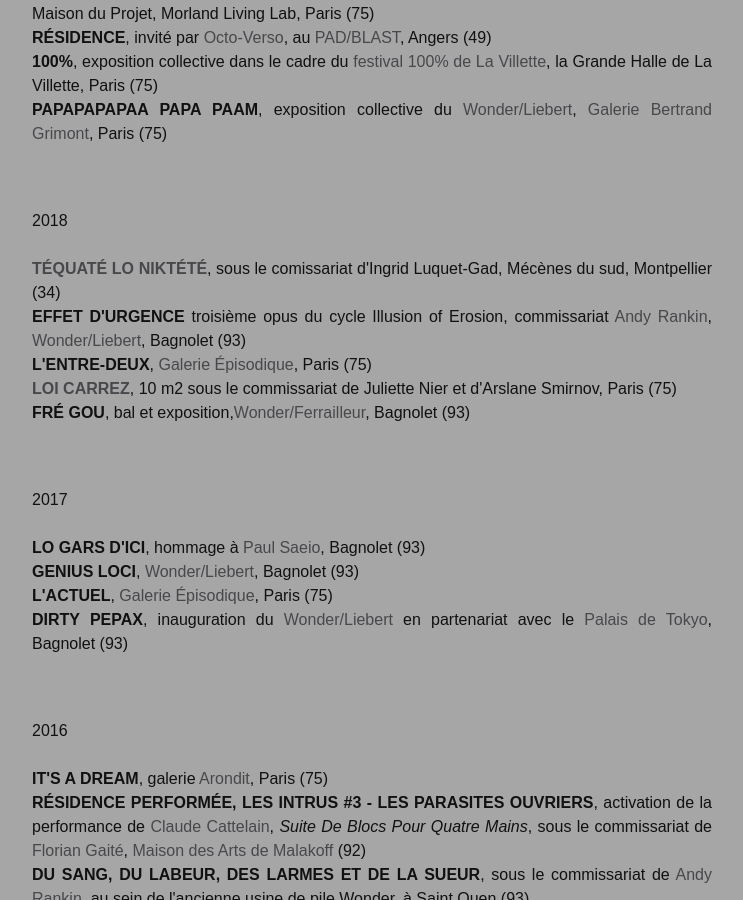
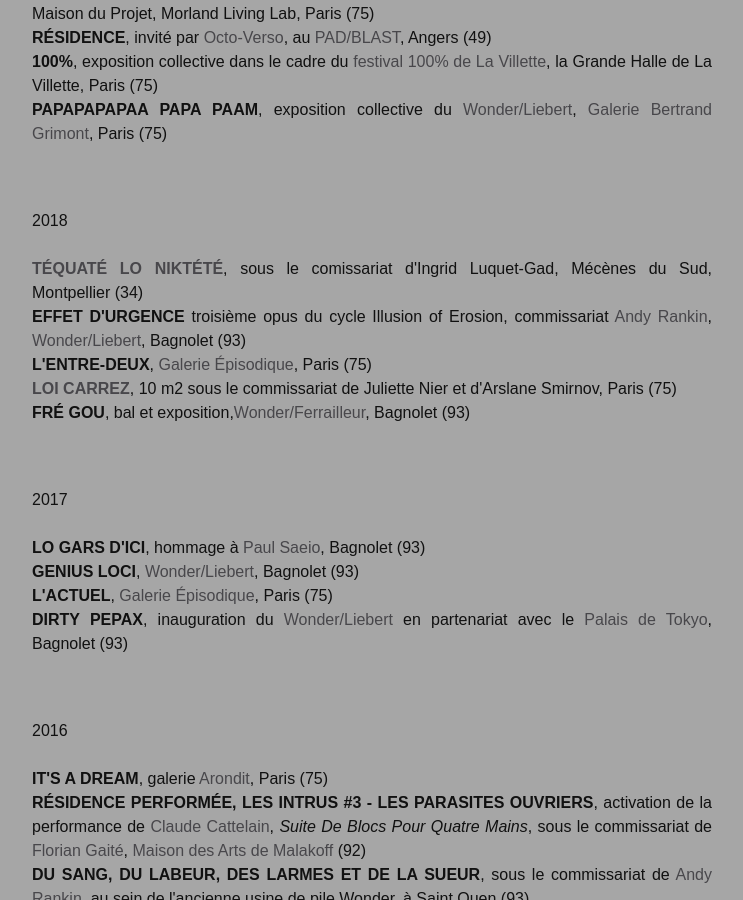
Before and after one commit to Mariecie/Mariecie.github.io, a Jekyll site: the page built from Expositions.md, in a window 1280 px wide and 900 px high, scrolled down 1273 px. Shown: the whole window, without its empty margins (268-1011 px from the left). Built offline with Jekyll 4.4.1, drawn with Linux system fonts in a browser that asks for light colours.

Commit message:
Update Expositions.md

```diff
--- a/Expositions.md
+++ b/Expositions.md
@@ -54,7 +54,7 @@ A VENIR
 <br>
 2018
 <br>
-<br> <span style="font-weight: bold;"><a href="#" onclick='window.open("https://www.enrevenantdelexpo.com/2018/09/20/tequate-lo-niktete-le-wonder-liebert-montpellier/");return false;'>TÉQUATÉ LO NIKTÉTÉ</a></span>, sous le comissariat d'Ingrid Luquet-Gad, Mécènes du sud, Montpellier (34)
+<br> <span style="font-weight: bold;"><a href="#" onclick='window.open("https://www.enrevenantdelexpo.com/2018/09/20/tequate-lo-niktete-le-wonder-liebert-montpellier/");return false;'>TÉQUATÉ LO NIKTÉTÉ</a></span>, sous le comissariat d'Ingrid Luquet-Gad, Mécènes du Sud, Montpellier (34)
 <br> <span style="font-weight: bold;">EFFET D'URGENCE</span> troisi&egrave;me opus du cycle Illusion of Erosion, commissariat <a href="#" onclick='window.open("http://andy-rankin.com/");return false;'>Andy Rankin</a>, <a href="#" onclick='window.open("https://lewonder.com/");return false;'>Wonder/Liebert</a>, Bagnolet (93)
 <br> <span style="font-weight: bold;">L'ENTRE-DEUX</span>, <a href="#" onclick='window.open("https://www.facebook.com/lagalerie.episodique");return false;'>Galerie &Eacute;pisodique</a>, Paris (75)
 <br> <span style="font-weight: bold;"><a href="#" onclick='window.open("http://loicarrez.xyz");return false;'>LOI CARREZ</a></span>, 10 m2 sous le commissariat de Juliette Nier et d'Arslane Smirnov, Paris (75)
```
